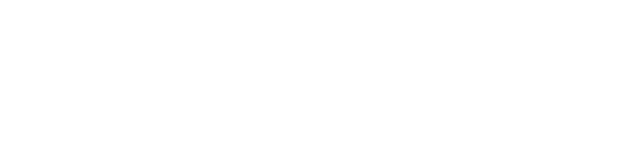
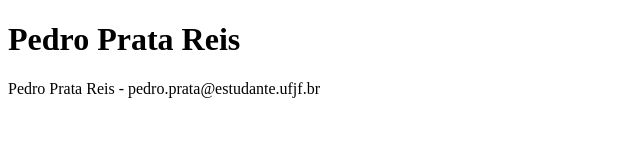
Before and after one commit to ufjf-dcc121/ufjf-dcc121-2023-1-atv5-PedroPrataReis, a plain HTML site: page index.html in a window 1280 px wide. Shown: the whole page, without its empty margins (0-640 px from the left). Drawn offline with Linux system fonts and the light colour scheme.

Commit message:
Adiciona conteudo ao cabeçalho e rodapé

```diff
--- a/index.html
+++ b/index.html
@@ -7,7 +7,7 @@
 <body>
     <header>
 
-
+        <h1>Pedro Prata Reis</h1>
 
     </header>
     <main>
@@ -17,7 +17,7 @@
     </main>
     <footer>
 
-
+        <p>Pedro Prata Reis - pedro.prata@estudante.ufjf.br</p>
 
     </footer>
 </body>
```
